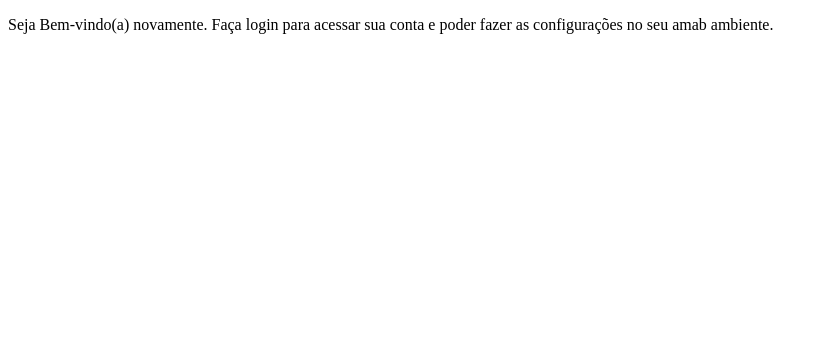
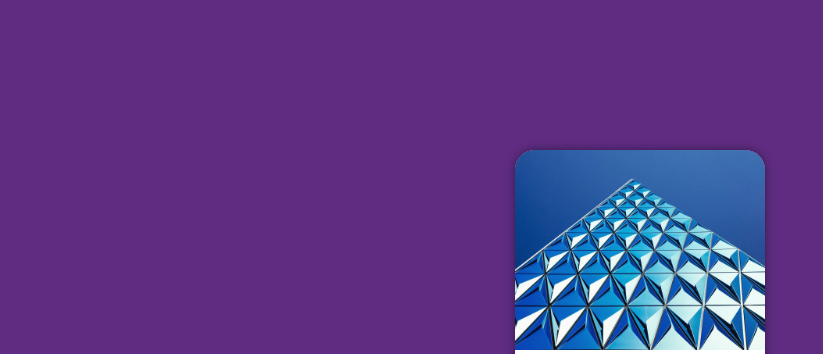
Before and after one commit to devandreonesimeao/projeto-login, a plain HTML site: page index.html in a window 1280 px wide. Shown: the top 354 px of the page, without its empty margins (0-823 px from the left). Drawn offline with Linux system fonts and the light colour scheme.

Commit message:
style.css

```diff
--- /dev/null
+++ b/estilos/style.css
@@ -0,0 +1,52 @@
+@charset "UTF-8";
+
+/*
+    Paleta de cores
+    Verde: #49a09d
+    Lilás: #5f2c82
+*/
+
+* {
+    font-family: -apple-system, BlinkMacSystemFont, 'Segoe UI', Roboto, Oxygen, Ubuntu, Cantarell, 'Open Sans', 'Helvetica Neue', sans-serif;
+    padding: 0px;
+    margin: 0px;
+    box-sizing: border-box;
+}
+
+body, html {
+    background-color: #5f2c82;
+    height: 100vh;
+    width: 100vw;
+}
+
+main {
+    position: relative;
+    height: 100vh;
+    width: 100vw;
+}
+
+section#login {
+    position: absolute;
+    top: 50%;
+    left: 50%;
+    transform: translate(-50%, -50%);
+    overflow: hidden;
+    background-color: white;
+    width: 250px;
+    height: 500px;
+    border-radius: 20px;
+    box-shadow: 0px 0px 10px rgba(0, 0, 0, 0.450);
+
+}
+
+section#login > div#imagem {
+    background: #5f2c82 url(../imagens/pexels-scottwebb-139198.jpg) no-repeat;
+    background-size: cover;
+    background-position: left bottom;
+    height: 200px;
+}
+
+section#login > div#formulario {
+    display: block;
+    padding: 10px;
+}
--- a/index.html
+++ b/index.html
@@ -1,21 +1,23 @@
 <!DOCTYPE html>
-<html lang="Pt-br">
+<html lang="pt-br">
 <head>
     <meta charset="UTF-8">
     <meta name="viewport" content="width=device-width, initial-scale=1.0">
     <title>Login</title>
-    <link rel="stylesheet" href="estilos/estyle.css">
+    <link rel="stylesheet" href="estilos/style.css">
 </head>
 <body>
     <main>
-        <section id="Login">
+        <section id="login">
             <div id="imagem">
-
+                <!--aqui vai a imagem nas css -->
             </div>
             <div id="formulario">
-                <p>Seja Bem-vindo(a) novamente. Faça login para acessar sua conta e poder fazer as configurações no seu amab ambiente.</p>
-                <form action="Login.php" method="post"></form>
+                <h1>Login</h1>
+                <p>Seja bem-vindo(a) novamente. Faça login para acessar sua conta e poder fazer as configurações no seu ambiente.</p>
+                <form action="login.php" method="post">
 
+                </form>
             </div>
         </section>
     </main>
```
Also changed, not shown: estilos/estyle.css (deleted, +0 -7 lines).
